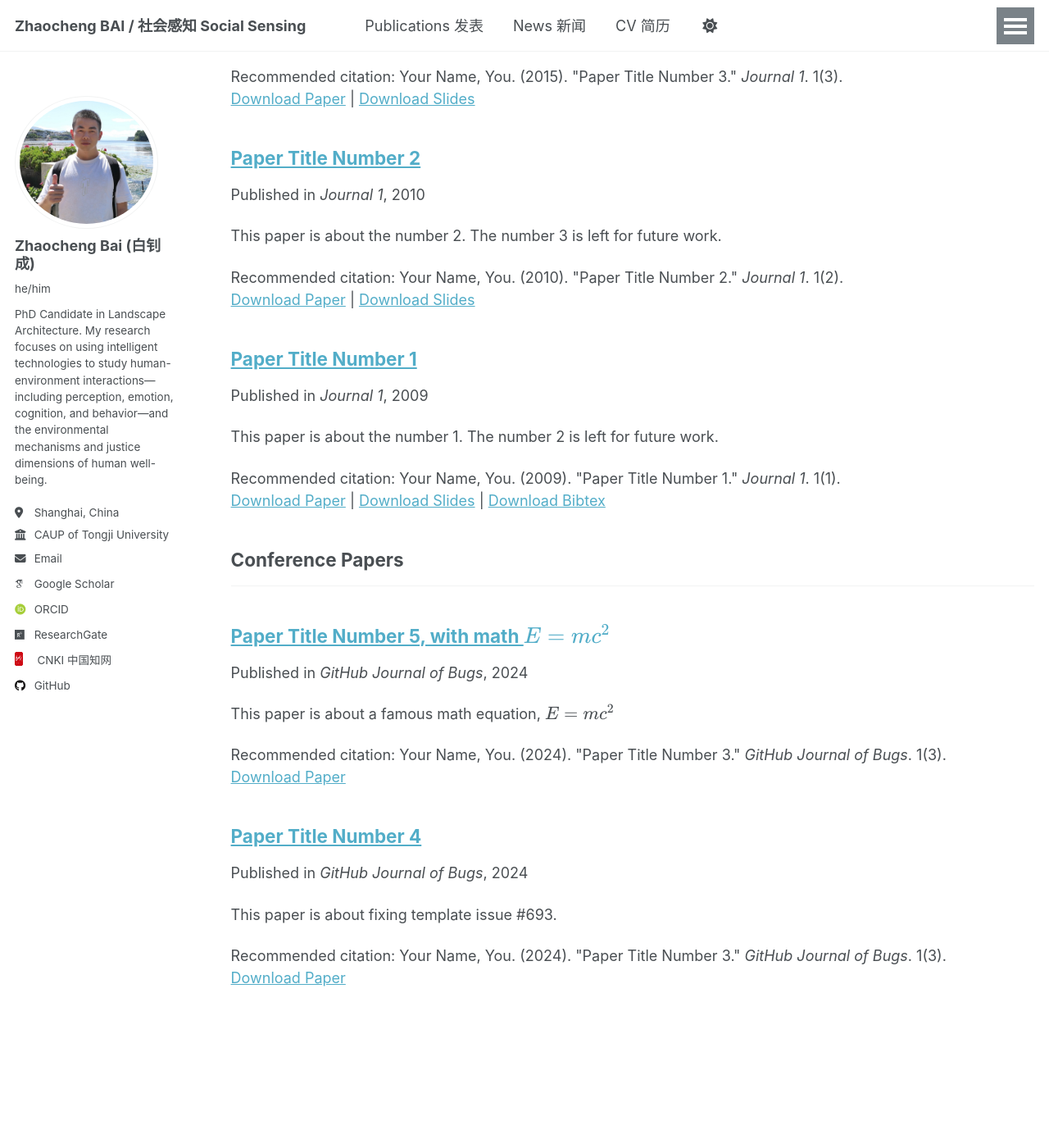
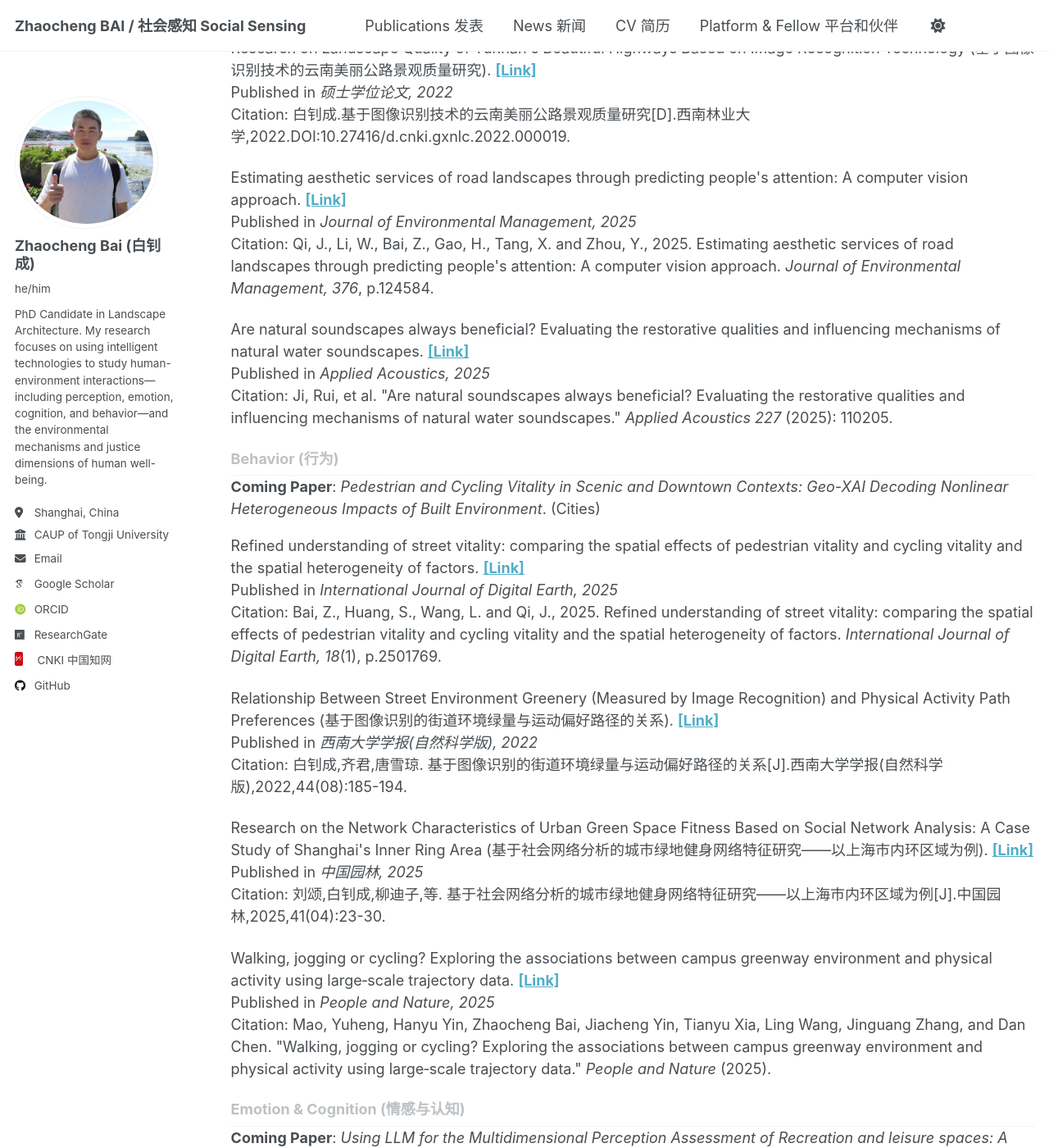
Before and after one commit to arsbai/arsbai.github.io, a Jekyll site: the page built from _pages/publications.md, in a window 1280 px wide and 1400 px high, scrolled down 370 px. Shown: the whole window at 82% size. Built offline with Jekyll 4.4.1, drawn with Linux system fonts in a browser that asks for light colours; some web fonts are replaced; a script that is not in the unit is left out; some of the changed text lies outside the part shown.

Commit message:
Restructure publications page with new categories and translations

```diff
--- a/_data/navigation.yml
+++ b/_data/navigation.yml
@@ -6,5 +6,5 @@ main:
     url: /news/
   - title: "CV 简历"
     url: /cv/
-  - title: "Platform and Research Fellow 平台和伙伴"
+  - title: "Platform & Fellow 平台和伙伴"
     url: /platform/
--- /dev/null
+++ b/_pages/publications.md
@@ -0,0 +1,110 @@
+---
+layout: archive
+permalink: /publications/
+title: "Publications 发表"
+author_profile: true
+---
+
+{% raw %}
+<div class="list__item">
+  <h2 class="archive__subtitle">Perception (感知)</h2>
+
+  <b>Coming Paper</b>: <i>Association Analysis of Urban Renewal Patterns and Perceptual Evolution Based on Street View Changes: A Case Study of Shanghai's Central Activity Zone</i> (基于街景变化的城市更新模式与感知演变的关联分析——以上海市中央活动区为例). (风景园林)
+
+  <p>Visual landscape quality of scenic road:Applying imagerecognition to decipher human field of view (基于人眼视域图像识别的风景道视觉景观质量评价). <a href="https://kns.cnki.net/kcms2/article/abstract?v=sUPs6kfIqsZwLci6Zts9nuqQ0kpvUWGSZtEOjp54krAbGpzVu-FhZs_BLpN2tsQ_ykHfdZVYOxPk3Kl0xdV6OSaD03k2NSpKJ38pg7pc_MGPKyWVaA4oADUxjuLFqzpgbKYZxl59XXoBvVXfRABq4wDLMbaljeIovYqwX8pcayE=&uniplatform=NZKPT" target="_blank"><b>[Link]</b></a><br>
+  Published in <i>地理学报, 2022</i><br>
+  Citation: 齐君,白钊成,吕光耀,等. 基于人眼视域图像识别的风景道视觉景观质量评价[J].地理学报,2022,77(11):2817-2837.</p>
+
+  <p>Research on Landscape Quality of Yunnan's Beautiful Highways Based on Image Recognition Technology (基于图像识别技术的云南美丽公路景观质量研究). <a href="https://kns.cnki.net/kcms2/article/abstract?v=sUPs6kfIqsauzG6TS_W-Lf9yJo22douWkx4T3hlnQqvHRObd4ft-6hfu47ZvFMEakQ56LwrCPZLJ94Q6X230tq5oHHhtpDGtkzjzeatRpdj1HnVGmxuF7Sf_o3E_WzDIsZg3WuvVPTcxW_-rVJ3v_auUqxzit3WdaZDFCOptHQA=&uniplatform=NZKPT" target="_blank"><b>[Link]</b></a><br>
+  Published in <i>硕士学位论文, 2022</i><br>
+  Citation: 白钊成.基于图像识别技术的云南美丽公路景观质量研究[D].西南林业大学,2022.DOI:10.27416/d.cnki.gxnlc.2022.000019.</p>
+
+  <p>Estimating aesthetic services of road landscapes through predicting people's attention: A computer vision approach. <a href="https://doi.org/10.1016/j.jenvman.2025.124584" target="_blank"><b>[Link]</b></a><br>
+  Published in <i>Journal of Environmental Management, 2025</i><br>
+  Citation: Qi, J., Li, W., Bai, Z., Gao, H., Tang, X. and Zhou, Y., 2025. Estimating aesthetic services of road landscapes through predicting people's attention: A computer vision approach. <i>Journal of Environmental Management, 376</i>, p.124584.</p>
+
+  <p>Are natural soundscapes always beneficial? Evaluating the restorative qualities and influencing mechanisms of natural water soundscapes. <a href="https://doi.org/10.1016/j.apacoust.2024.110205" target="_blank"><b>[Link]</b></a><br>
+  Published in <i>Applied Acoustics, 2025</i><br>
+  Citation: Ji, Rui, et al. "Are natural soundscapes always beneficial? Evaluating the restorative qualities and influencing mechanisms of natural water soundscapes." <i>Applied Acoustics 227</i> (2025): 110205.</p>
+</div>
+
+<div class="list__item">
+  <h2 class="archive__subtitle">Behavior (行为)</h2>
+
+  <b>Coming Paper</b>: <i>Pedestrian and Cycling Vitality in Scenic and Downtown Contexts: Geo-XAI Decoding Nonlinear Heterogeneous Impacts of Built Environment</i>. (Cities)
+
+  <p>Refined understanding of street vitality: comparing the spatial effects of pedestrian vitality and cycling vitality and the spatial heterogeneity of factors. <a href="https://www.tandfonline.com/doi/full/10.1080/17538947.2025.2501769" target="_blank"><b>[Link]</b></a><br>
+  Published in <i>International Journal of Digital Earth, 2025</i><br>
+  Citation: Bai, Z., Huang, S., Wang, L. and Qi, J., 2025. Refined understanding of street vitality: comparing the spatial effects of pedestrian vitality and cycling vitality and the spatial heterogeneity of factors. <i>International Journal of Digital Earth, 18</i>(1), p.2501769.</p>
+
+  <p>Relationship Between Street Environment Greenery (Measured by Image Recognition) and Physical Activity Path Preferences (基于图像识别的街道环境绿量与运动偏好路径的关系). <a href="https://kns.cnki.net/kcms2/article/abstract?v=sUPs6kfIqsa1S8iqIkX0h1VAgNGXYzN1zCbfFus57Kg7aZGrBUKffeNrsTxm6vCG-gdGCS2xiKIymkjnK22jpMamYzuaiijtoq2b-Sfxk1YVLRoGY6_7ifdTJZPv7RqtMLuA-JsHR1p8nwU-RJT2dwDxHSO67JKE&uniplatform=NZKPT&language=CHS" target="_blank"><b>[Link]</b></a><br>
+  Published in <i>西南大学学报(自然科学版), 2022</i><br>
+  Citation: 白钊成,齐君,唐雪琼. 基于图像识别的街道环境绿量与运动偏好路径的关系[J].西南大学学报(自然科学版),2022,44(08):185-194.</p>
+
+  <p>Research on the Network Characteristics of Urban Green Space Fitness Based on Social Network Analysis: A Case Study of Shanghai's Inner Ring Area (基于社会网络分析的城市绿地健身网络特征研究——以上海市内环区域为例). <a href="https://kns.cnki.net/kcms2/article/abstract?v=sUPs6kfIqsajo_qy0KrEuv6dKagYDMmCHKDy4nzDGqIm7mxI6TwGF-oCxYDvwI_pJ5cEiexDXIfcyz8f5-hVvbJy1X-ix0SjJF5xDJkr1buk_8voh6Xl4anmy1xyElcbrq77nhdcWGQoGLQYc1Z4eMzrR8Dty6ZC-_Iy0NVXI5Y=&uniplatform=NZKPT" target="_blank"><b>[Link]</b></a><br>
+  Published in <i>中国园林, 2025</i><br>
+  Citation: 刘颂,白钊成,柳迪子,等. 基于社会网络分析的城市绿地健身网络特征研究——以上海市内环区域为例[J].中国园林,2025,41(04):23-30.</p>
+
+  <p>Walking, jogging or cycling? Exploring the associations between campus greenway environment and physical activity using large‐scale trajectory data. <a href="https://doi.org/10.1002/pan3.70142" target="_blank"><b>[Link]</b></a><br>
+  Published in <i>People and Nature, 2025</i><br>
+  Citation: Mao, Yuheng, Hanyu Yin, Zhaocheng Bai, Jiacheng Yin, Tianyu Xia, Ling Wang, Jinguang Zhang, and Dan Chen. "Walking, jogging or cycling? Exploring the associations between campus greenway environment and physical activity using large‐scale trajectory data." <i>People and Nature</i> (2025).</p>
+</div>
+
+<div class="list__item">
+  <h2 class="archive__subtitle">Emotion & Cognition (情感与认知)</h2>
+
+  <b>Coming Paper</b>: <i>Using LLM for the Multidimensional Perception Assessment of Recreation and leisure spaces: A Case Study of Hangzhou, China</i>. (Computational Urban Science)
+
+  <b>Coming Paper</b>: <i>Multidimensional Perceptual Assessment of Urban Recreational Spaces Based on Large Language Models: A Case Study of Shanghai's Inner Ring Area</i> (基于大语言模型的城市休闲空间多维感知评价——以上海市内环区域为例). (中国园林)
+</div>
+
+<div class="list__item">
+  <h2 class="archive__subtitle">Well-being & Justice (福祉正义性)</h2>
+
+  <b>Coming Paper</b>: <i>Quantity or Structure? Asset or Burden? Causal Evidence of Street Greenery's Impact on Housing Prices from Sequential Data</i>. (Environment and Planning B: Urban Analytics and City Science)
+
+  <p>Social Differentiation of Urban Street Greenery from a Visual Landscape Perspective (视觉景观视角下城市街道绿量的社会分异研究). <a href="https://kns.cnki.net/kcms2/article/abstract?v=sUPs6kfIqsZHqXd4yVHDUVdI8EYlZD0MIuxI9mWJufDMIePE5jI6F_WrsctyI2E2rAloXiE5rOyhfPK3QrM1M8mS1GoupHPEhR5Y4rVRjxvl3ul8nhgSKuCUzrgNcR7V2tiinMf7Fmv2z2g1m9WgqIzNBc4SserUeS-vCG59stQ=&uniplatform=NZKPT" target="_blank"><b>[Link]</b></a><br>
+  Published in <i>天津师范大学学报(自然科学版), 2023</i><br>
+  Citation: 白钊成,齐君,唐雪琼. 视觉景观视角下城市街道绿量的社会分异研究[J].天津师范大学学报(自然科学版),2023,43(01):60-66.DOI:10.19638/j.issn1671-1114.20230110.</p>
+
+  <p>Compensating eco-recreation opportunities based on the supply-demand relationship between large-scale urban eco-spaces and communities. <a href="https://doi.org/10.1016/j.scs.2025.106423" target="_blank"><b>[Link]</b></a><br>
+  Published in <i>Sustainable Cities and Society, 2025</i><br>
+  Citation: Yuchun, W. U., Zhaocheng Bai, and Q. I. Jun. "Compensating eco-recreation opportunities based on the supply-demand relationship between large-scale urban eco-spaces and communities." <i>Sustainable Cities and Society</i> (2025): 106423.</p>
+</div>
+
+<div class="list__item">
+  <h2 class="archive__subtitle">GIS & AI (地理分析与智能技术)</h2>
+
+  <p>Research on the Spatiotemporal Pattern Evolution and Driving Forces of Private Gardens in the Tang Dynasty Based on HGIS (基于HGIS的唐代私家园林时空格局演变过程及其驱动力研究). <a href="https://kns.cnki.net/kcms2/article/abstract?v=sUPs6kfIqsY4bu3baLwWbeh7e20et58Z15WRao4Ne9zgBzaLQWYI4-EHUWU2UtvFPw9Zdto_ygaHtJ6O6YZXxy1tDAFFEOWiWWf1UTeArpX6gAWDS8n_GkqHTXgAjhDVx0wBAukLK43hG2siRNzpNFHQebPbm7qUJxM0EWtpEjI=&uniplatform=NZKPT" target="_blank"><b>[Link]</b></a><br>
+  Published in <i>中国园林, 2025</i><br>
+  Citation: 李海春,谢梦云,白钊成,等. 基于HGIS的唐代私家园林时空格局演变过程及其驱动力研究[J].中国园林,2025,41(06):146-152.</p>
+
+  <p>Measurement and Enhancement Strategies for Street Space Greening Quality at Different Scales: A Case Study of Hangzhou's Central City Area (不同尺度下街道空间绿化品质测度研究与提升策略——以杭州市中心城区为例). <a href="https://kns.cnki.net/kcms2/article/abstract?v=sUPs6kfIqsamDtVVKFbZ_usBddR0z6P10ASHB3oMRVuKY5dqO9zxvnlLbQ6Veur_iDBbbLa1DHFmIKPW64CO--fNavayfy1jkCBWh9AA3y1EQbOSyuOVBSMM6u4WXXvsJpdiOMkd8QC8QhZg6vZrbegaor0RDRe9ILQs1SQteJc=&uniplatform=NZKPT" target="_blank"><b>[Link]</b></a><br>
+  Published in <i>林业与生态科学, 2021</i><br>
+  Citation: 白钊成,张家礼. 不同尺度下街道空间绿化品质测度研究与提升策略——以杭州市中心城区为例[J].林业与生态科学,2021,36(04):442-450.DOI:10.13320/j.cnki.hjfor.2021.0060.</p>
+
+  <p>Research on the Spatial Structure Characteristics of Traditional Villages with the Intervention of Commercial Activities (商贸活动介入下传统村落空间结构特征研究). <a href="https://kns.cnki.net/kcms2/article/abstract?v=sUPs6kfIqsa_fIDTSV5JN-jYWjL6JykL74cuQNdlXtFG173ztIbPjnFaCBRe6stdiLbDQFET_iDAZdMrDypJe4LLlV8N6PcG9NlNDbFJEzWqu7d8XVtqxOOtXu-oXYg93GYLZphDWPPIwetFNFiNqjVaU7mQ01M-twxdsaQeDhU=&uniplatform=NZKPT" target="_blank"><b>[Link]</b></a><br>
+  Published in <i>西南大学学报(自然科学版), 2023</i><br>
+  Citation: 马聪,白钊成,唐雪琼. 商贸活动介入下传统村落空间结构特征研究[J].西南大学学报(自然科学版),2023,45(07):199-209.</p>
+</div>
+
+<div class="list__item">
+  <h2 class="archive__subtitle">Others (其他论文)</h2>
+
+  <p>Research Progress and Planning Strategies for Multi-scale Carbon Sink Enhancement and Emission Reduction Efficiency Measurement of Urban Blue-Green Infrastructure (城市蓝绿基础设施多尺度增汇减碳能效测度研究进展和规划策略). <a href="https://kns.cnki.net/kcms2/article/abstract?v=sUPs6kfIqsbLuHyPDEHTph5O4U0pCr1oflHSoG6pq7riORZIw5mN1fJBuWuVtIbn-wvGcbJAtReNXSBP6wfH9RPH0o-PjJCX7sTjlvya4EwMod9kn2xnIL7CZCCWgF-yGX_FWf1CKdqyNOX3utJSpXu41TN7l4IwrRd_xyXAUmg=&uniplatform=NZKPT" target="_blank"><b>[Link]</b></a><br>
+  Published in <i>风景园林, 2025</i><br>
+  Citation: 刘颂,白钊成,柳迪子,等. 城市蓝绿基础设施多尺度增汇减碳能效测度研究进展和规划策略[J].风景园林,2025,32(01):14-22.</p>
+
+  <p>Towards Digital Intelligence: Development and Frontier Issues of Digital Landscape (迈向数智化——数字景观发展与前沿议题). <a href="https://kns.cnki.net/kcms2/article/abstract?v=sUPs6kfIqsY4DHMmbINXwfisI2Hc4vZVblGRgoqoIuf2VZbJdtTCdArVBw6rG-DJ-SPWmpHv7QOKduhp-ksgsB7JujWzffeXnheuSZ0iCjMDc7INbBsjowVl1gDlLlhY9_F7OKeZBCHDnGo-ecddvAtLxzPhwMLqGNFWGg9YMic=&uniplatform=NZKPT" target="_blank"><b>[Link]</b></a><br>
+  Published in <i>中国园林, 2025</i><br>
+  Citation: 刘颂,柳迪子,白钊成,等. 迈向数智化——数字景观发展与前沿议题[J].中国园林,2025,41(10):137-144.DOI:10.19775/j.cla.2025.10.0137.</p>
+
+  <p>Evolutionary Mechanism of "Agent-Environment" in Urban Green Belts from the Perspective of Complex Adaptive Systems: A Case Study of Beijing's Green Isolation Belt (复杂适应系统视角下环城绿带“主体-环境”演进机制——以北京市绿隔为例). <a href="https://kns.cnki.net/kcms2/article/abstract?v=sUPs6kfIqsYnuKXjQT54BsM2QJS45sdhk3T0CkuMxBssl1hp_AJktyVYCZb77bwZOt3IRUZTpJjq6OuxB8qh-sgPzx5DkxRrxYMyJuc5VcK-LnWxKwszwtxH0NIgnlNknkahx0Df0XxuhwjqQr6uWdzKeYS0N08f7cE1DH7bWaQ=&uniplatform=NZKPT" target="_blank"><b>[Link]</b></a><br>
+  Published in <i>风景园林, 2025</i><br>
+  Citation: 刘颂,沈培宇,柳迪子,等. 复杂适应系统视角下环城绿带“主体-环境”演进机制——以北京市绿隔为例[J].风景园林,2025,32(06):78-85.</p>
+
+  <p>What is a Beautiful Highway: Research Progress on Road Landscape Quality Assessment (何为美丽公路：道路景观质量评价研究进展). <a href="https://kns.cnki.net/kcms2/article/abstract?v=sUPs6kfIqsZnEmS8WbqEIyHzuhcI4JJS6b8x9WF7epqQH1tDhVyNasBXSSwTPllpM2_HmNxg1S3blP9aM0qJU5BWGUqwQO-k0pwG_py3ZQyVuHPnlQFen0dUao_eMvna75avrvKfcldKDhLzOzw5wB2JCVv9lT5W7pCibisoqB4=&uniplatform=NZKPT" target="_blank"><b>[Link]</b></a><br>
+  Published in <i>广东园林, 2023</i><br>
+  Citation: 白钊成. 何为美丽公路：道路景观质量评价研究进展[J].广东园林,2023,45(05):36-41.</p>
+</div>
+{% endraw %}
```
